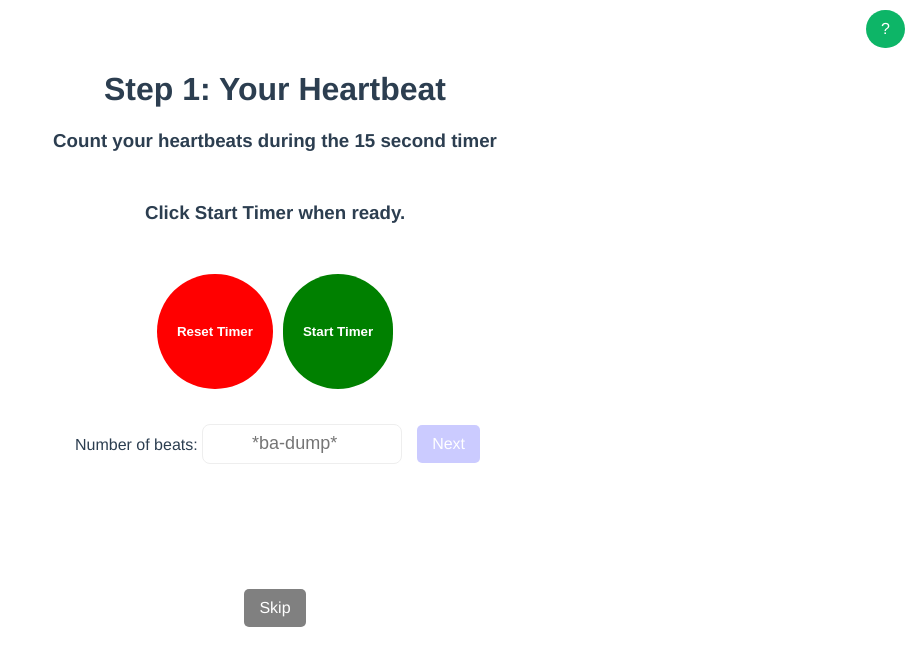
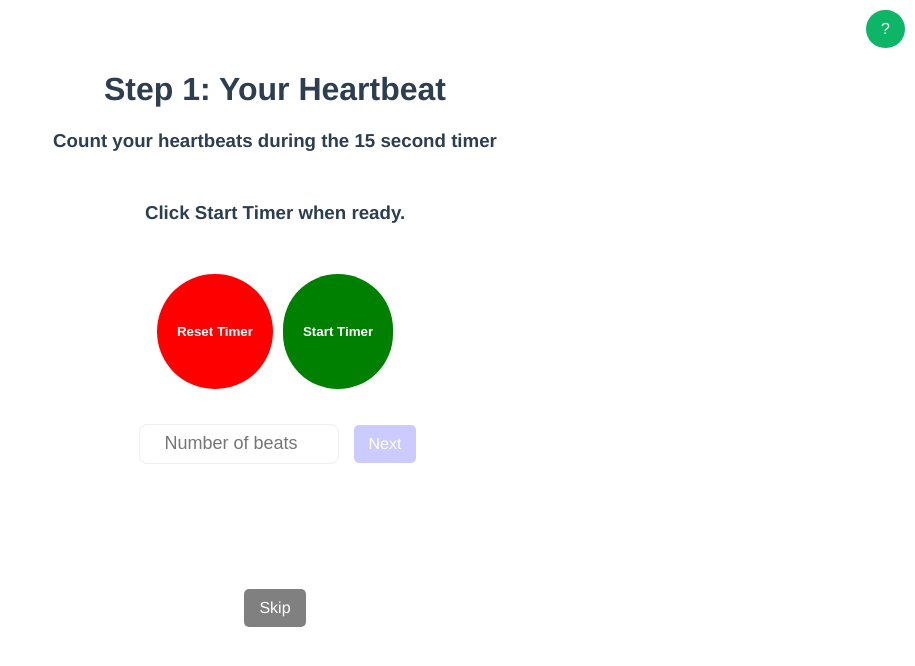
Before and after one commit to c-l-scholl/stp-vue-fb, a Vue app: page /calc-bpm in a window 1280 px wide. Shown: the top 666 px of the page, without its empty margins (365-1280 px from the left). Built offline with nearby package versions, Linux system fonts and the light colour scheme.

Commit message:
removed label from calc-bpm dropdown, put as placeholder

```diff
--- a/src/views/CalcBPMView.vue
+++ b/src/views/CalcBPMView.vue
@@ -28,8 +28,8 @@
 
     <div class="userInput">
       <div class="inputBox">
-        <label for="Heartbeat">Number of beats: </label>
-        <input v-model="bpm" type="number" class="heartbeat-input" placeholder="*ba-dump*" step=1 @input="checkBpm" />
+        <!-- <label for="Heartbeat" class="beats-label">Number of beats: </label> -->
+        <input v-model="bpm" type="number" class="heartbeat-input" placeholder="Number of beats" step=1 @input="checkBpm" />
       </div>
       <!-- creates input entry box, checking input against method below, looking for valid entry -->
 
@@ -176,6 +176,9 @@ export default {
   font-size: large;
 }
 
+.beats-label {
+  font-size: large;
+}
 .userInput {
   display: flex;
   align-items: center;
```
